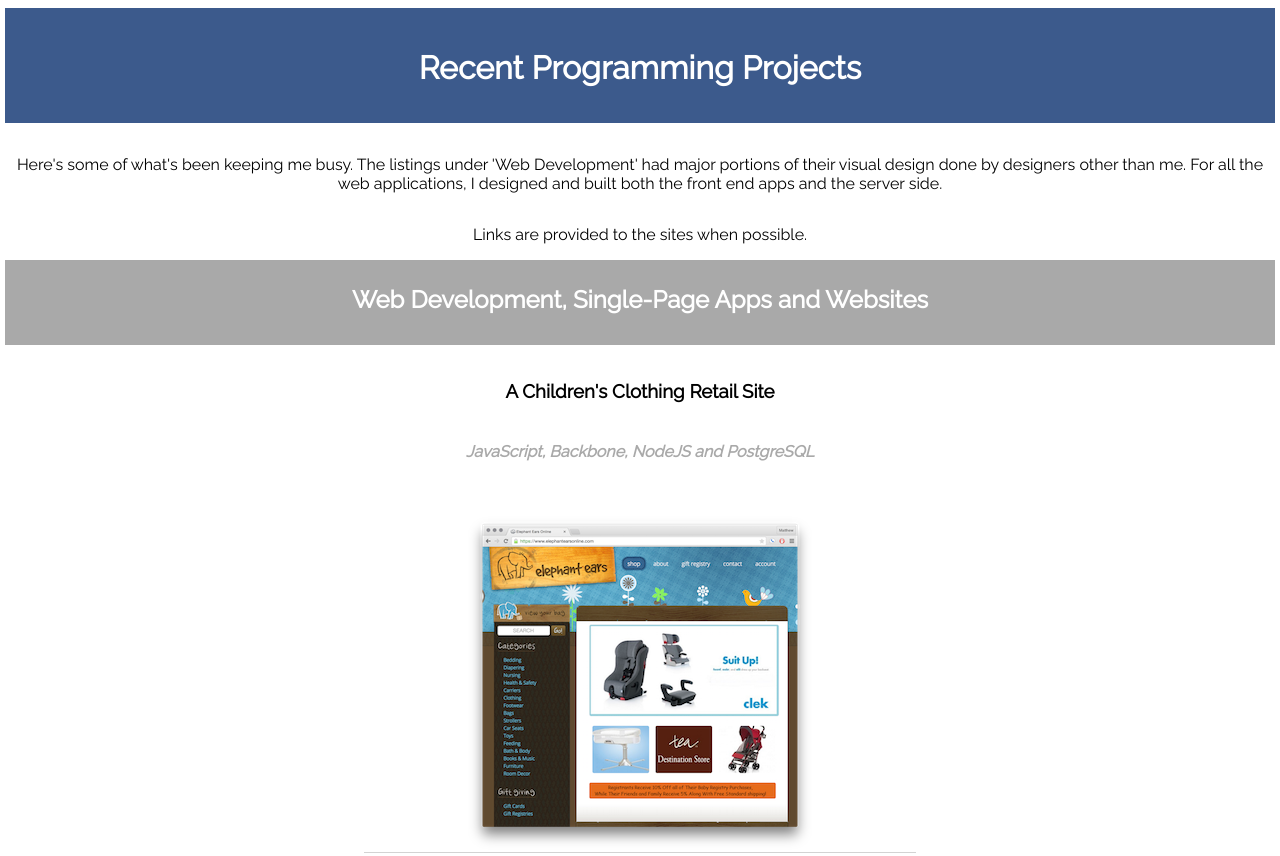
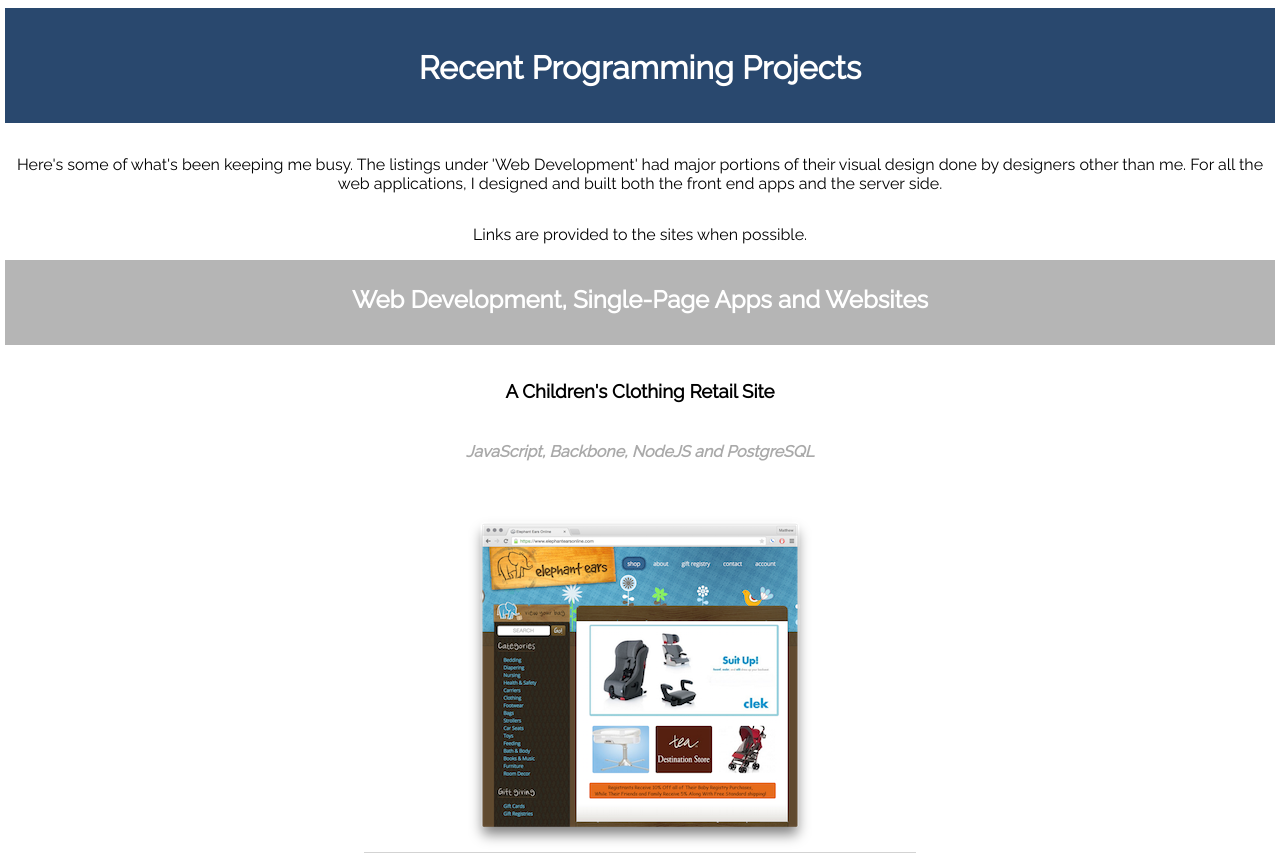
Before and after one commit to matthewmorgan/matthewmorgan, a plain HTML site: page index.html in a window 1280 px wide. Shown: the top 856 px of the page. Drawn offline with Linux system fonts and the light colour scheme.

Commit message:
banner color changes

```diff
--- a/css/main.css
+++ b/css/main.css
@@ -26,7 +26,7 @@ body {
     padding: 0.3em 1em .7em;
     margin-bottom: 1em;
     width: 98%;
-    background-color: darkgray;
+    background-color: rgb(181, 181, 181);
     height: auto;
     color: white;
 }
@@ -48,7 +48,7 @@ body {
     padding-bottom: 1em;
     width: 98%;
     height: auto;
-    background-color: rgb(60, 90, 140);
+    background-color: rgb(41, 72, 110);
 }
 
 .item-list {
```
